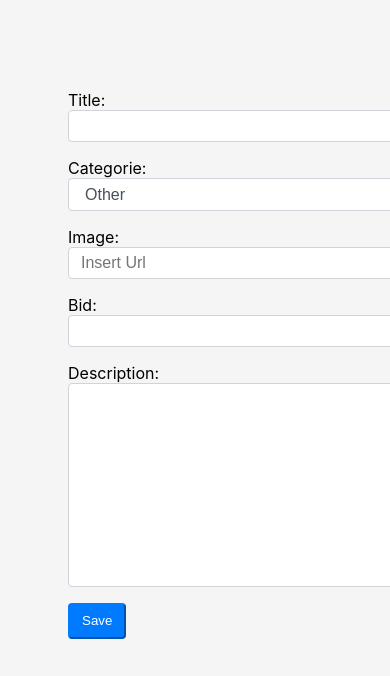
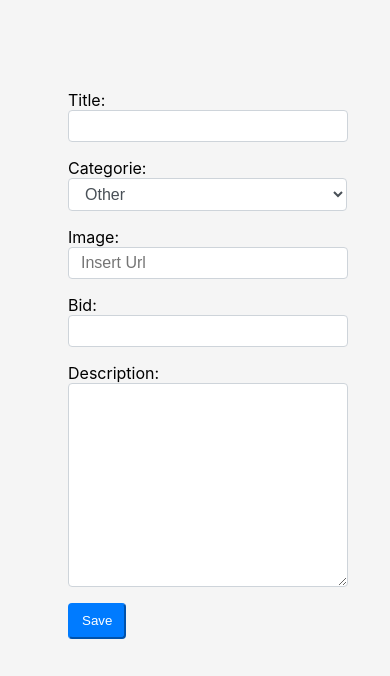
Before and after one commit to LucaYan0506/Auctions, a Django app: page /create_list/ in a window 390 px wide; the page is wider, and only the part inside the window is pictured. Shown: the part 206-882 px from the top of that part. Run offline with Django 3.2, Linux system fonts and the light colour scheme; data comes from the database, SQL or seed files in the repository.

Commit message:
mobile responsive for the create_listing.html

```diff
--- a/auctions/static/auctions/styles.css
+++ b/auctions/static/auctions/styles.css
@@ -134,7 +134,7 @@ strong[name="user-name"]{
 
 .form-input{
     display: block;
-    width: 560px;
+    width: min(100%,560px);
     padding: .375rem .75rem;
     font-size: 1rem;
     color: #495057;
@@ -169,7 +169,7 @@ strong[name="user-name"]{
 }
 
 #id_categorie{
-    width: 586px;
+    width: min(586px,110%);
 }
 
 #card{
```
